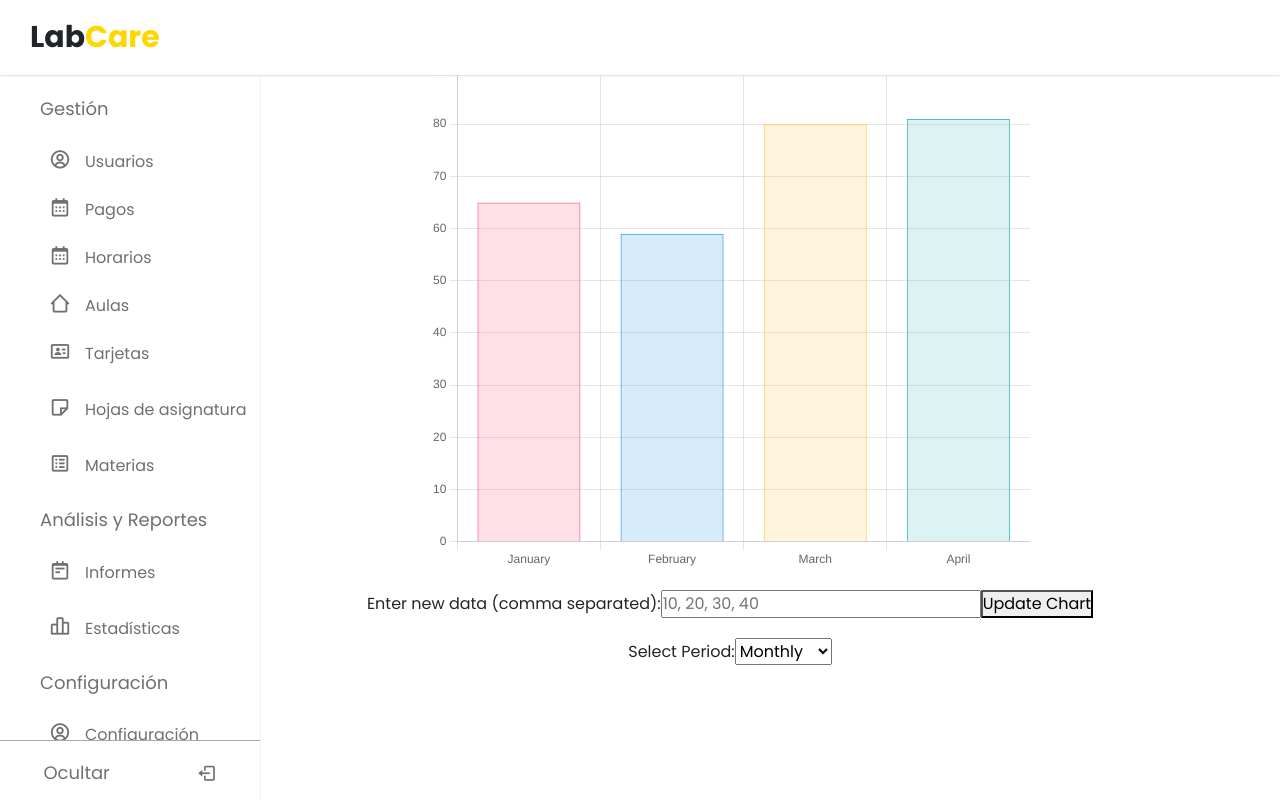
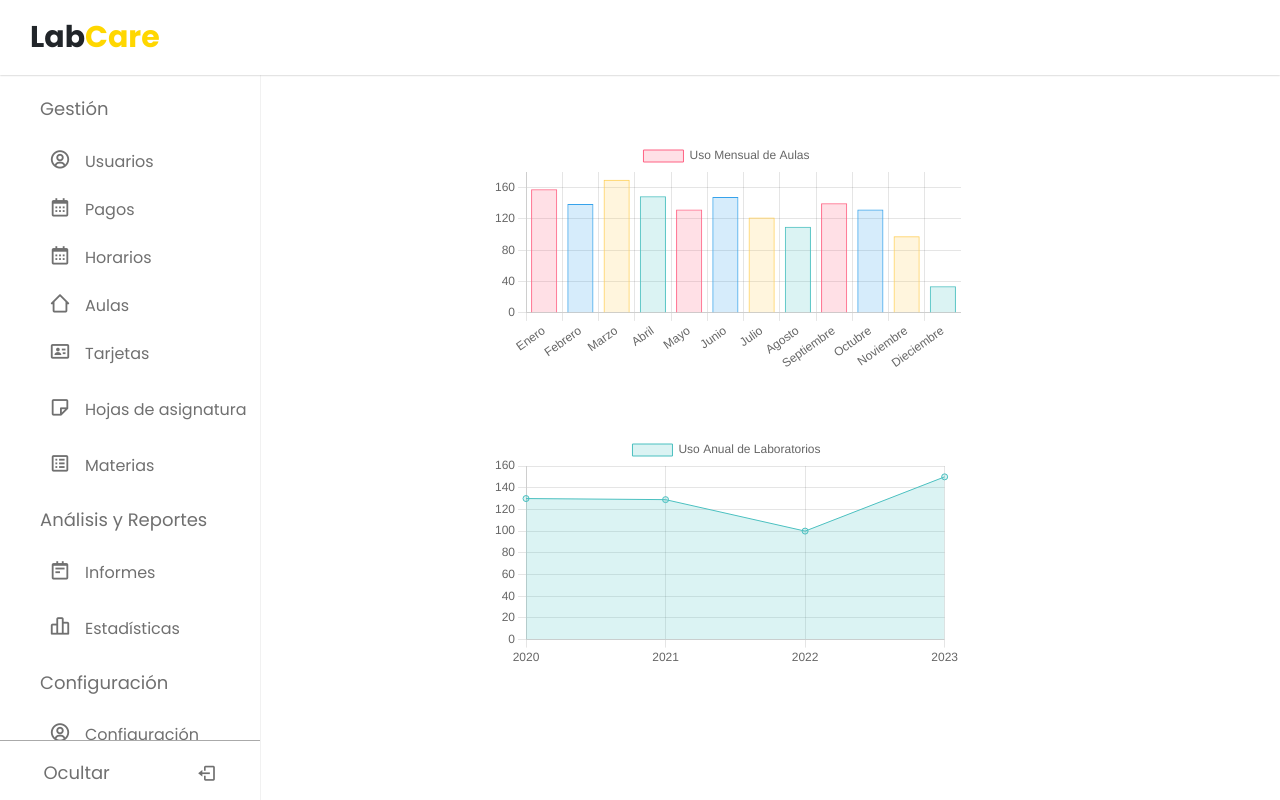
Before and after one commit to DI-GS/LabCare, a Vue app in the folder frontend/: page /Visualizar-graficas in a window 1280 px wide. Built offline with nearby package versions, Linux system fonts and the light colour scheme; what vue-stripe-elements-plus would draw is missing.

Commit message:
Gráficas

```diff
--- a/frontend/src/views/graficas/viewGraphics.vue
+++ b/frontend/src/views/graficas/viewGraphics.vue
@@ -8,19 +8,12 @@
   </head>
 
   <div class="main-container content padding">
-        <canvas ref="chartCanvas"></canvas>
-    <div>
-      <label for="dataInput">Enter new data (comma separated):</label>
-      <input id="dataInput" v-model="newData" placeholder="10, 20, 30, 40" />
-      <button @click="updateChartData">Update Chart</button>
+    <div class="chart-container">
+      <canvas ref="chartCanvas1"></canvas>
     </div>
-    <div>
-      <label for="periodSelect">Select Period:</label>
-      <select id="periodSelect" v-model="selectedPeriod" @change="updateChartPeriod">
-        <option value="monthly">Monthly</option>
-        <option value="quarterly">Quarterly</option>
-        <option value="yearly">Yearly</option>
-      </select>
+
+    <div class="chart-container">
+      <canvas ref="chartCanvas2"></canvas>
     </div>
   </div>
 </template>
@@ -36,36 +29,20 @@
   name: "viewGraphics",
   components: { headerComponent },
   setup() {
-    const chartCanvas = ref(null);
-    const chartInstance = ref(null);
-    const newData = ref('');
-    const selectedPeriod = ref('monthly');
+    const chartCanvas1 = ref(null);
+    const chartCanvas2 = ref(null);
+    const chartInstance1 = ref(null);
+    const chartInstance2 = ref(null);
 
-    const dataSets = {
-      monthly: {
-        labels: ['January', 'February', 'March', 'April'],
-        data: [65, 59, 80, 81]
-      },
-      quarterly: {
-        labels: ['Q1', 'Q2', 'Q3', 'Q4'],
-        data: [150, 200, 250, 300]
-      },
-      yearly: {
-        labels: ['2020', '2021', '2022', '2023'],
-        data: [500, 600, 700, 800]
-      }
-    };
-
-    const initializeChart = (period) => {
-      const ctx = chartCanvas.value.getContext('2d');
-      const { labels, data } = dataSets[period];
-      chartInstance.value = new Chart(ctx, {
+    const initializeChart1 = () => {
+      const ctx1 = chartCanvas1.value.getContext('2d');
+      chartInstance1.value = new Chart(ctx1, {
         type: 'bar',
         data: {
-          labels,
+          labels: ['Enero', 'Febrero', 'Marzo', 'Abril', 'Mayo', 'Junio', 'Julio', 'Agosto', 'Septiembre', 'Octubre', 'Noviembre', 'Dieciembre'],
           datasets: [{
-            label: 'Usage Statistics',
-            data,
+            label: 'Uso Mensual de Aulas',
+            data: [158, 139, 170, 149, 132, 148, 122, 110, 140, 132, 98, 34],
             backgroundColor: ['rgba(255, 99, 132, 0.2)', 'rgba(54, 162, 235, 0.2)', 'rgba(255, 206, 86, 0.2)', 'rgba(75, 192, 192, 0.2)'],
             borderColor: ['rgba(255, 99, 132, 1)', 'rgba(54, 162, 235, 1)', 'rgba(255, 206, 86, 1)', 'rgba(75, 192, 192, 1)'],
             borderWidth: 1
@@ -81,38 +58,65 @@
       });
     };
 
-    const updateChartData = () => {
-      const data = newData.value.split(',').map(Number);
-      chartInstance.value.data.datasets[0].data = data;
-      chartInstance.value.update();
-    };
-
-    const updateChartPeriod = () => {
-      const period = selectedPeriod.value;
-      chartInstance.value.destroy();
-      initializeChart(period);
+    const initializeChart2 = () => {
+      const ctx2 = chartCanvas2.value.getContext('2d');
+      chartInstance2.value = new Chart(ctx2, {
+        type: 'line',
+        data: {
+          labels: ['2020', '2021', '2022', '2023'],
+          datasets: [{
+            label: 'Uso Anual de Laboratorios',
+            data: [130, 129, 100, 150],
+            backgroundColor: 'rgba(75, 192, 192, 0.2)',
+            borderColor: 'rgba(75, 192, 192, 1)',
+            borderWidth: 1,
+            fill: true
+          }]
+        },
+        options: {
+          scales: {
+            y: {
+              beginAtZero: true
+            }
+          }
+        }
+      });
     };
 
     onMounted(() => {
-      initializeChart(selectedPeriod.value);
+      initializeChart1();
+      initializeChart2();
     });
 
     return {
-      chartCanvas,
-      newData,
-      selectedPeriod,
-      updateChartData,
-      updateChartPeriod
+      chartCanvas1,
+      chartCanvas2
     };
   }
 };
 </script>
 
 <style scoped>
+.main-container {
+  display: flex;
+  justify-content: space-around;
+  flex-wrap: wrap;
+  gap: 20px;
+}
+
+.chart-container {
+  width: 45%;
+  margin: 20px 0;
+}
+
 canvas {
-  max-width: 600px;
+  width: 100%;
+  height: 400px; /* Ajusta la altura como desees */
 }
-div {
-  margin-top: 20px;
+
+@media (max-width: 768px) {
+  .chart-container {
+    width: 100%;
+  }
 }
 </style>
```
Lines whose indentation alone changed are shown as unchanged.
